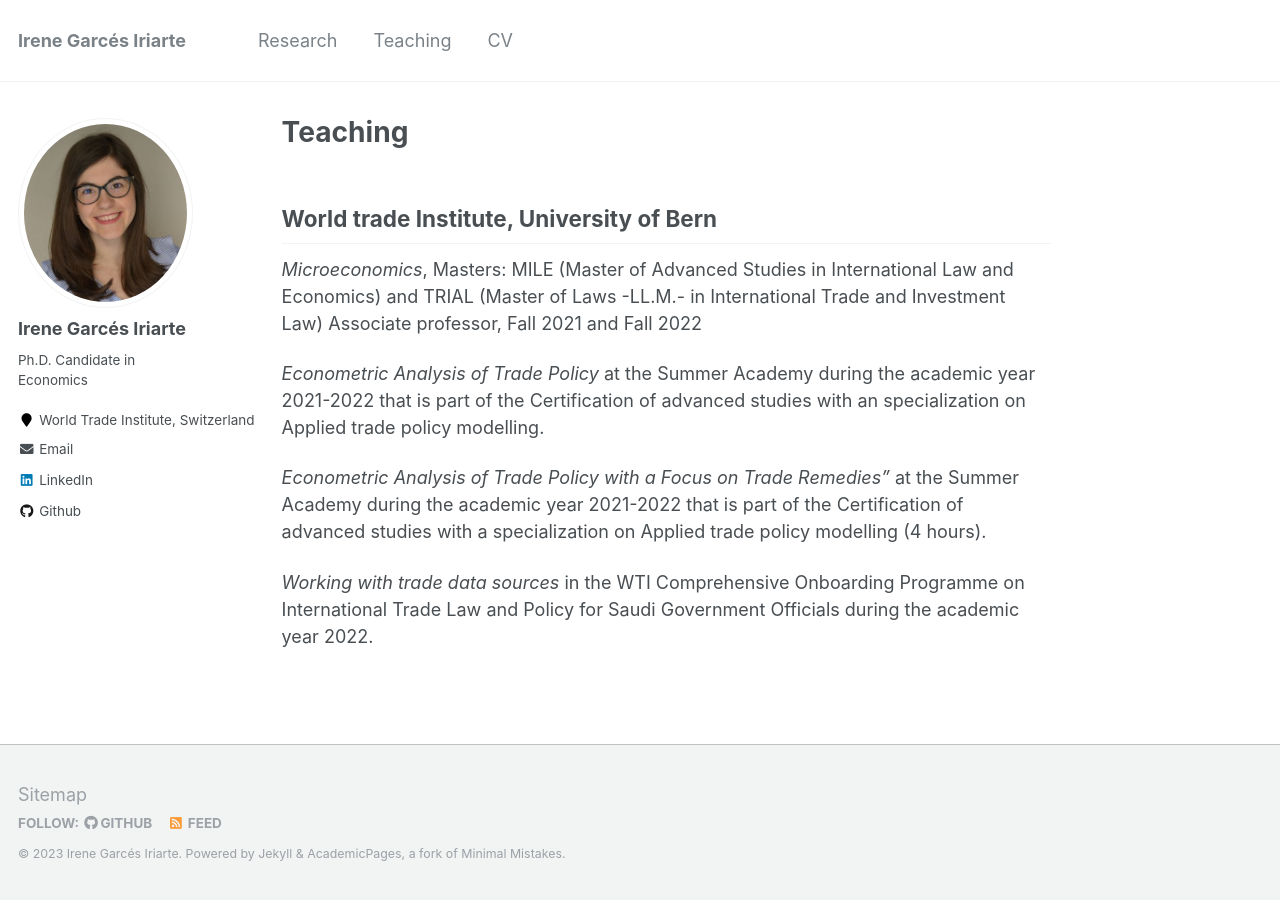
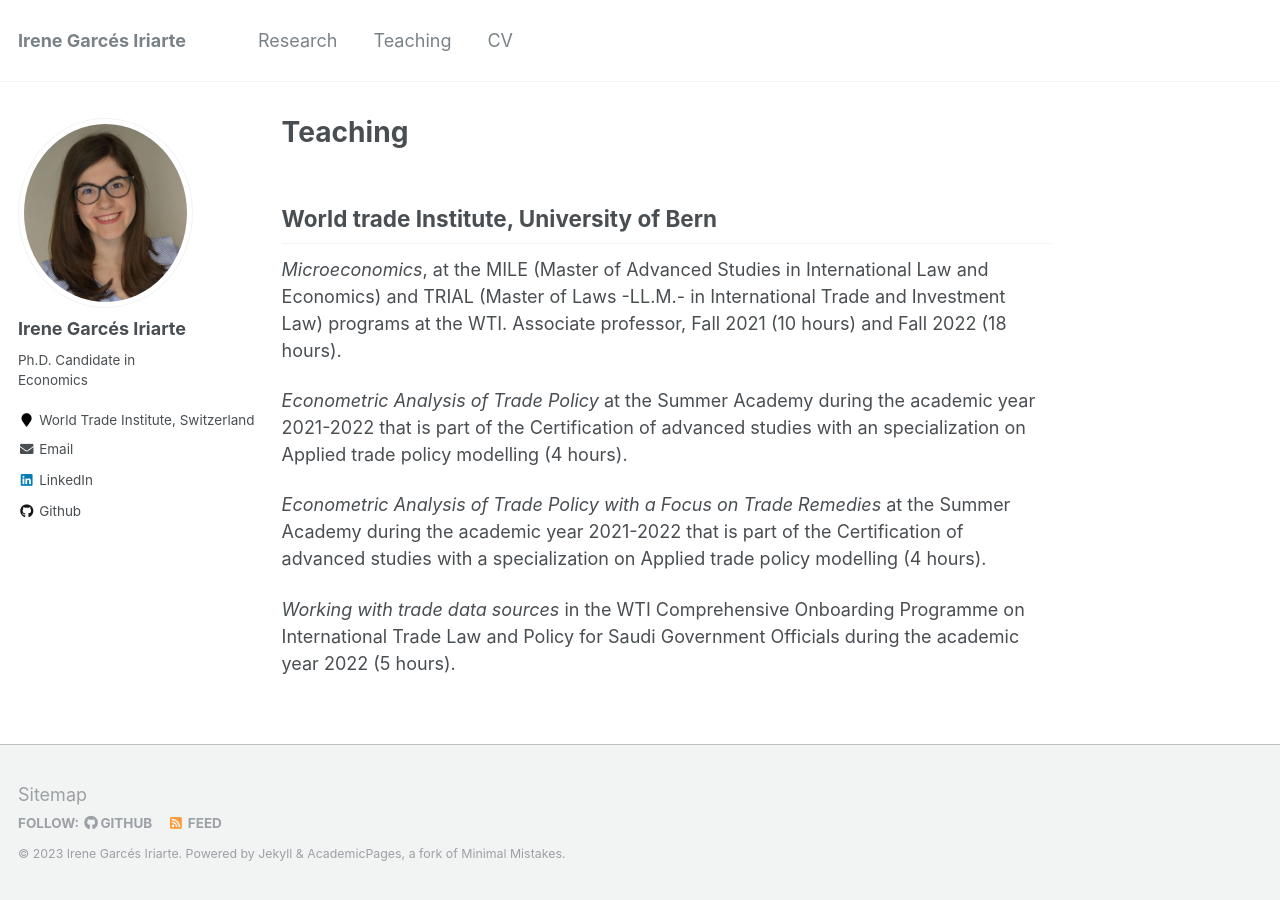
Before and after one commit to IreneGarces/irenegarces.github.io, a Jekyll site: the page built from _pages/teaching.md, in a window 1280 px wide. Built offline with Jekyll 4.4.1, drawn with Linux system fonts in a browser that asks for light colours.

Commit message:
Update teaching.md

```diff
--- a/_pages/teaching.md
+++ b/_pages/teaching.md
@@ -9,12 +9,12 @@ author_profile: true
 
 ## World trade Institute, University of Bern
 
-*Microeconomics*, Masters: MILE (Master of Advanced Studies in International Law and Economics) and
-TRIAL (Master of Laws -LL.M.- in International Trade and Investment Law)
-Associate professor, Fall 2021 and Fall 2022
+*Microeconomics*, at the MILE (Master of Advanced Studies in International Law and Economics) and
+TRIAL (Master of Laws -LL.M.- in International Trade and Investment Law) programs at the WTI.
+Associate professor, Fall 2021 (10 hours) and Fall 2022 (18 hours).
 
-*Econometric Analysis of Trade Policy* at the Summer Academy during the academic year 2021-2022 that is part of the Certification of advanced studies with an specialization on Applied trade policy modelling.
+*Econometric Analysis of Trade Policy* at the Summer Academy during the academic year 2021-2022 that is part of the Certification of advanced studies with an specialization on Applied trade policy modelling (4 hours).
 
-*Econometric Analysis of Trade Policy with a Focus on Trade Remedies”* at the Summer Academy during the academic year 2021-2022 that is part of the Certification of advanced studies with a specialization on Applied trade policy modelling (4 hours).
+*Econometric Analysis of Trade Policy with a Focus on Trade Remedies* at the Summer Academy during the academic year 2021-2022 that is part of the Certification of advanced studies with a specialization on Applied trade policy modelling (4 hours).
 
-*Working with trade data sources* in the WTI Comprehensive Onboarding Programme on International Trade Law and Policy for Saudi Government Officials during the academic year 2022.
+*Working with trade data sources* in the WTI Comprehensive Onboarding Programme on International Trade Law and Policy for Saudi Government Officials during the academic year 2022 (5 hours).
```
